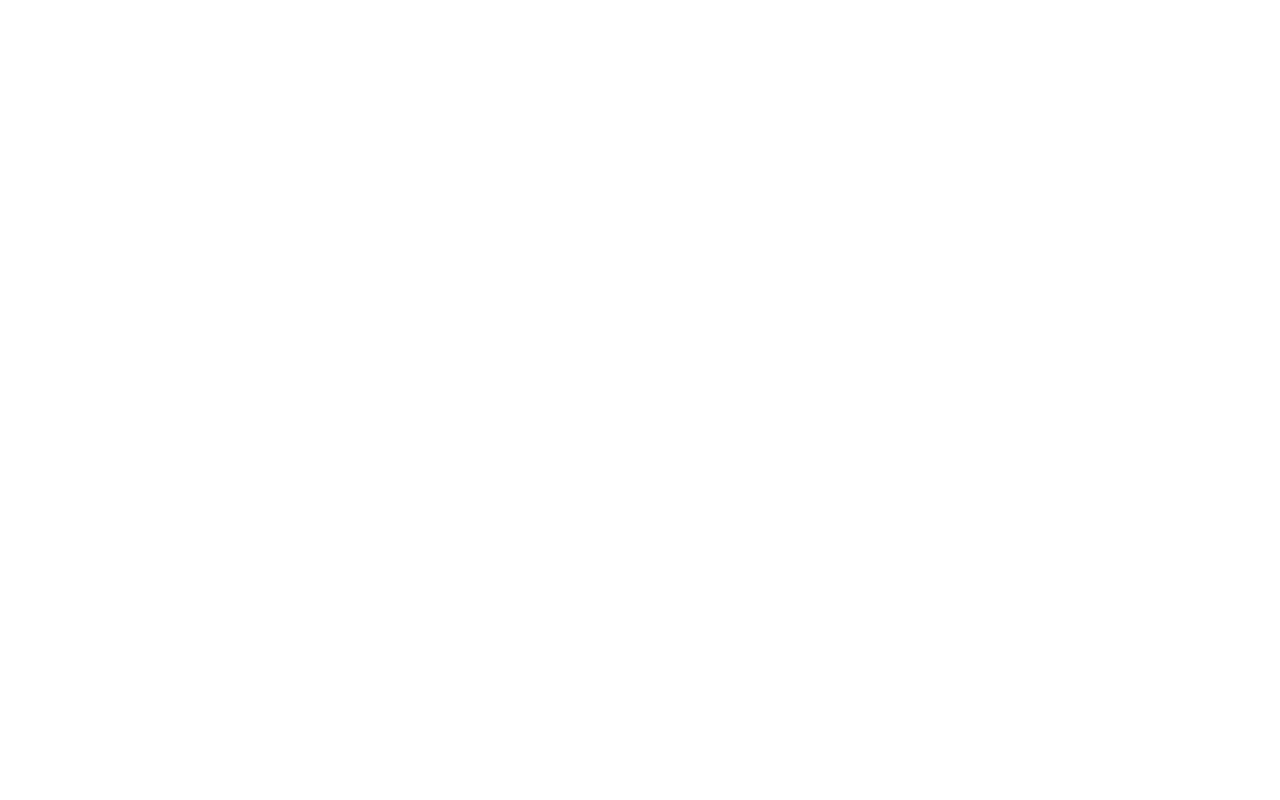
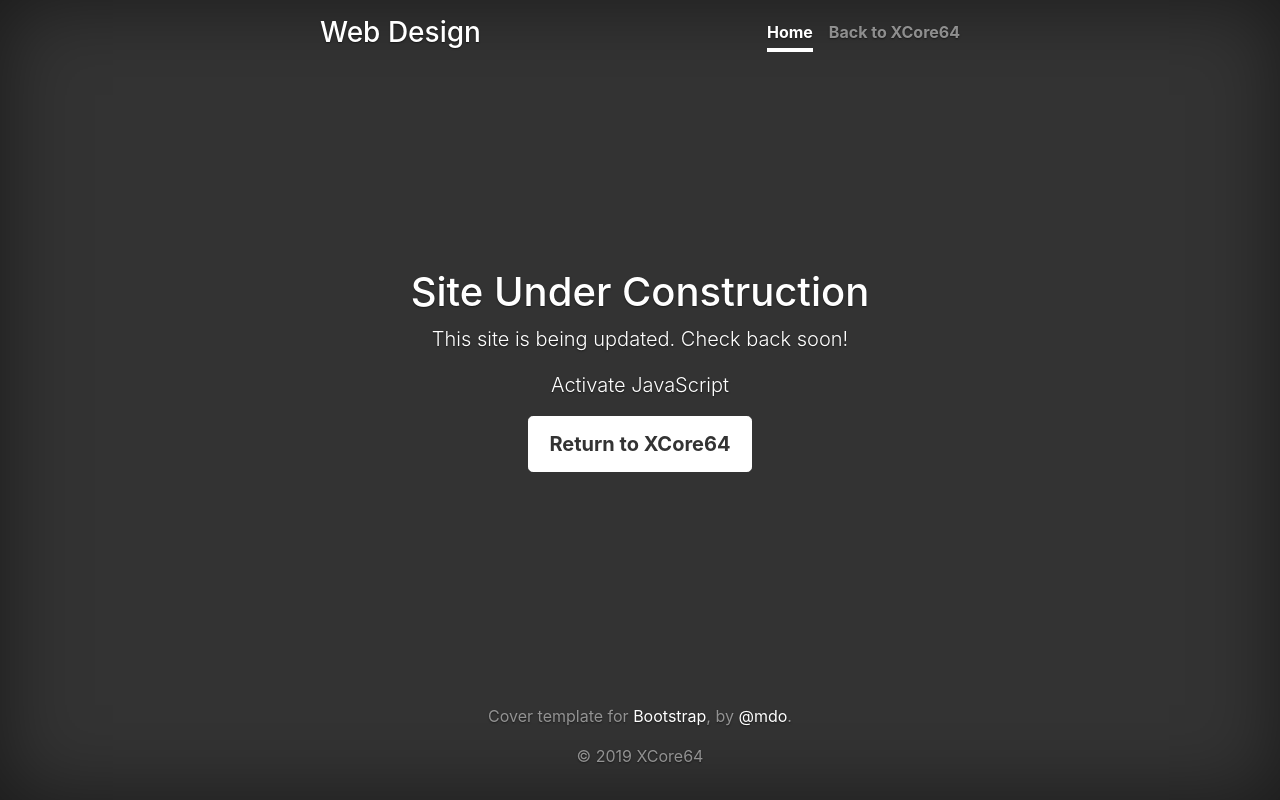
Before and after one commit to XCore64/cis3610-main, a plain HTML site: page index.html in a window 1280 px wide. Drawn offline with Linux system fonts and the light colour scheme.

Commit message:
implement site

```diff
--- /dev/null
+++ b/css/cover.css
@@ -0,0 +1,106 @@
+/*
+ * Globals
+ */
+
+/* Links */
+a,
+a:focus,
+a:hover {
+  color: #fff;
+}
+
+/* Custom default button */
+.btn-secondary,
+.btn-secondary:hover,
+.btn-secondary:focus {
+  color: #333;
+  text-shadow: none; /* Prevent inheritance from `body` */
+  background-color: #fff;
+  border: .05rem solid #fff;
+}
+
+
+/*
+ * Base structure
+ */
+
+html,
+body {
+  height: 100%;
+  background-color: #333;
+}
+
+body {
+  display: -ms-flexbox;
+  display: flex;
+  color: #fff;
+  text-shadow: 0 .05rem .1rem rgba(0, 0, 0, .5);
+  box-shadow: inset 0 0 5rem rgba(0, 0, 0, .5);
+}
+
+.cover-container {
+  max-width: 42em;
+}
+
+
+/*
+ * Header
+ */
+.masthead {
+  margin-bottom: 2rem;
+}
+
+.masthead-brand {
+  margin-bottom: 0;
+}
+
+.nav-masthead .nav-link {
+  padding: .25rem 0;
+  font-weight: 700;
+  color: rgba(255, 255, 255, .5);
+  background-color: transparent;
+  border-bottom: .25rem solid transparent;
+}
+
+.nav-masthead .nav-link:hover,
+.nav-masthead .nav-link:focus {
+  border-bottom-color: rgba(255, 255, 255, .25);
+}
+
+.nav-masthead .nav-link + .nav-link {
+  margin-left: 1rem;
+}
+
+.nav-masthead .active {
+  color: #fff;
+  border-bottom-color: #fff;
+}
+
+@media (min-width: 48em) {
+  .masthead-brand {
+    float: left;
+  }
+  .nav-masthead {
+    float: right;
+  }
+}
+
+
+/*
+ * Cover
+ */
+.cover {
+  padding: 0 1.5rem;
+}
+.cover .btn-lg {
+  padding: .75rem 1.25rem;
+  font-weight: 700;
+}
+
+
+/*
+ * Footer
+ */
+.mastfoot {
+  color: rgba(255, 255, 255, .5);
+}
--- a/index.html
+++ b/index.html
@@ -1,10 +1,57 @@
 <!DOCTYPE html>
 <html>
   <head>
+	<meta charset="utf-8">
+    <meta name="viewport" content="width=device-width, initial-scale=1, shrink-to-fit=no">
     <title>CIS 3610 | Web Design</title>
+	<!-- Bootstrap core CSS -->
+	<link href="css/bootstrap.min.css" rel="stylesheet">
+
+
+    <style>
+      .bd-placeholder-img {
+        font-size: 1.125rem;
+        text-anchor: middle;
+      }
+
+      @media (min-width: 768px) {
+        .bd-placeholder-img-lg {
+          font-size: 3.5rem;
+        }
+      }
+    </style>
+    <!-- Custom styles for this template -->
+    <link href="css/cover.css" rel="stylesheet">
   </head>
 
-  <body>
+  <body class="text-center">
+	 <div class="cover-container d-flex w-100 h-100 p-3 mx-auto flex-column">
+  <header class="masthead mb-auto">
+    <div class="inner">
+      <h3 class="masthead-brand">Web Design</h3>
+      <nav class="nav nav-masthead justify-content-center">
+        <a class="nav-link active" href="#">Home</a>
+        <a class="nav-link" href="../index.html">Back to XCore64</a>
+      </nav>
+    </div>
+  </header>
 
+  <main role="main" class="inner cover">
+    <h1 class="cover-heading">Site Under Construction</h1>
+    <p class="lead">This site is being updated. Check back soon!</p>
+	<p class="lead" id="time">Activate JavaScript</p>
+	<script src="../scripts/datetimeclocksys.js"></script>
+    <p class="lead">
+      <a href="../index.html" class="btn btn-lg btn-secondary">Return to XCore64</a>
+    </p>
+  </main>
+
+  <footer class="mastfoot mt-auto">
+    <div class="inner">
+      <p>Cover template for <a href="https://getbootstrap.com/">Bootstrap</a>, by <a href="https://twitter.com/mdo">@mdo</a>.</p>
+	  <p>&copy; 2019 XCore64</p>
+    </div>
+  </footer>
+</div>
   </body>
 </html>
```
